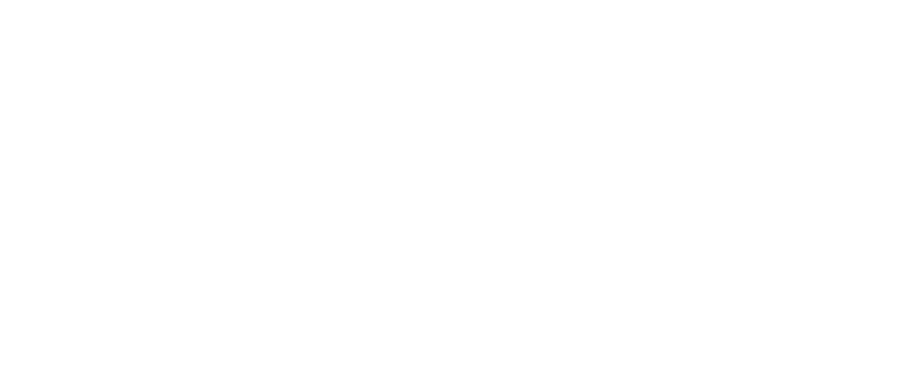
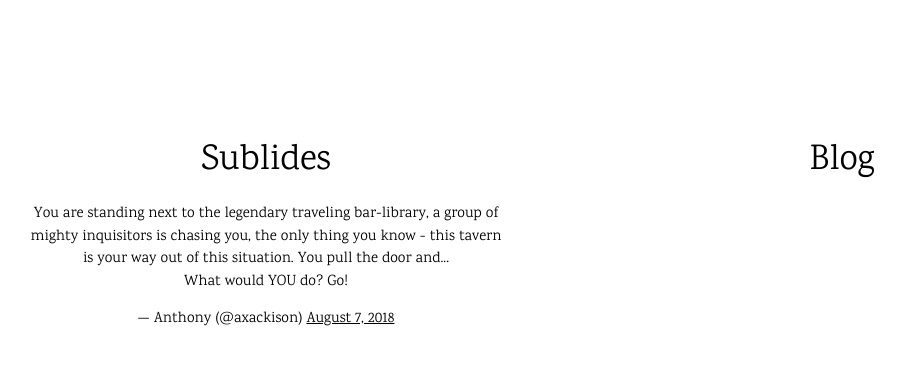
Before and after one commit to ankarion/ankarion.github.io, a plain HTML site: page index.html in a window 1280 px wide. Shown: the whole page, without its empty margins (86-991 px from the left). Drawn offline with nearby package versions, Linux system fonts and the light colour scheme.

Commit message:
Landing page proffreading

```diff
--- a/index.html
+++ b/index.html
@@ -1,5 +1,14 @@
 <!DOCTYPE html>
 <html>
+	<meta charset="UTF-8">
+	<meta name="viewport" content="width=device-width, initial-scale=1">
+	<link rel="stylesheet" href="https://www.w3schools.com/w3css/4/w3.css">
+	<link rel="stylesheet" href="https://fonts.googleapis.com/css?family=Karma">
+	<style>
+		body,h1,h2,h3,h4,h5,h6 {font-family: "Karma", sans-serif}
+		.w3-bar-block .w3-bar-item {padding:20px}
+	</style>
+
 	<head>
 		<title>
 			Ankarion's blog.
@@ -7,6 +16,18 @@
 	</head>
 
 	<body>
+		<div class="w3-main w3-content w3-padding" style="max-width:1200px;margin-top:100px">
+			<div class="w3-row-padding w3-padding-16 w3-center">
+				<div class="w3-half" id="left">
+					<h1>Sublides</h1>
+					<blockquote class="twitter-tweet" data-lang="en"><p lang="en" dir="ltr">You are standing next to the legendary traveling bar-library, a group of mighty inquisitors is chasing you, the only thing you know - this tavern is your way out of this situation. You pull the door and...<br>What would YOU do? Go!</p>&mdash; Anthony (@axackison) <a href="https://twitter.com/axackison/status/1026719861303640065?ref_src=twsrc%5Etfw">August 7, 2018</a></blockquote>
+<script async src="https://platform.twitter.com/widgets.js" charset="utf-8"></script>
 
+				</div>
+				<div class="w3-half" id="right">
+					<h1>Blog</h1>
+				</div>
+			</div>
+		</div>
 	</body>
 </html>
```
Also changed, not shown: aboutMe.html (+1 -6 lines).
